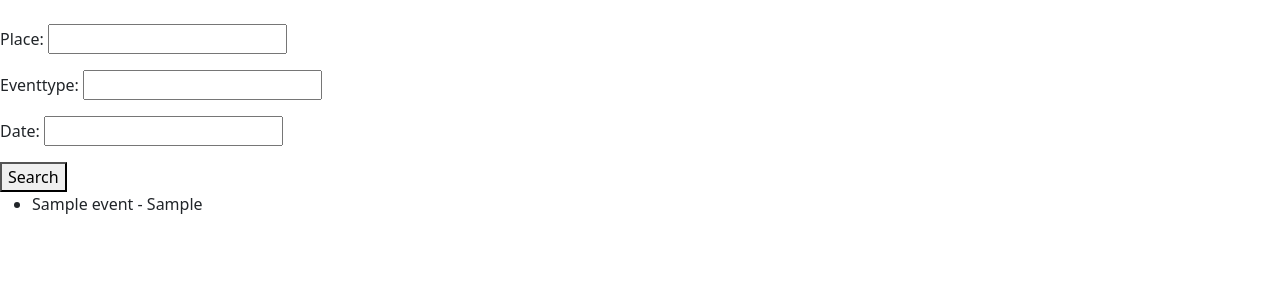
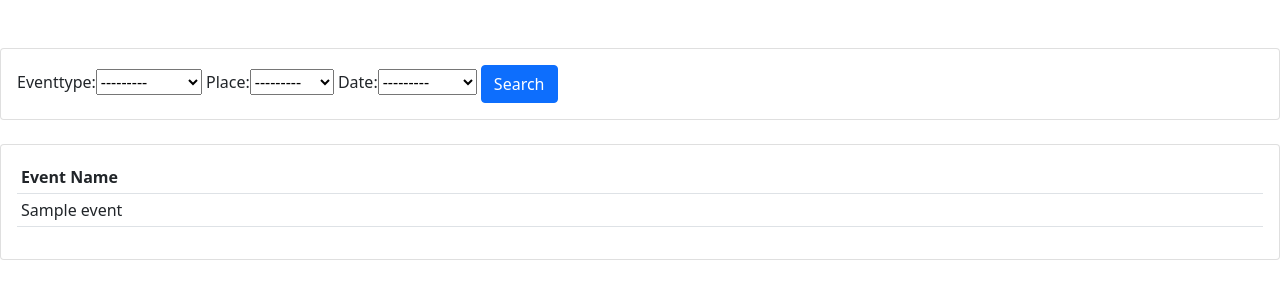
Before and after one commit to sezcaliskan/soft3101-g1-biletixx, a Django app: page /events/search in a window 1280 px wide. Shown: the part 56-356 px from the top of the page. Run offline with Django 3.2, Linux system fonts and the light colour scheme; tables that the repository leaves empty hold one stand-in row (values such as "Sample post").

Commit message:
fitered search added. reset password updated.

```diff
--- a/biletixx_website/accounts/urls.py
+++ b/biletixx_website/accounts/urls.py
@@ -20,4 +20,5 @@
     path('profile/', views.profile, name='profile'),
 
 
+
 ]
--- a/biletixx_website/accounts/views.py
+++ b/biletixx_website/accounts/views.py
@@ -17,10 +17,12 @@
 from django.utils.http import urlsafe_base64_encode
 from django.contrib.auth.tokens import default_token_generator
 from django.utils.encoding import force_bytes
+from django.contrib.auth import logout
 
 def profile(request):
     context = {}
     return render(request, 'registration/profile.html')
+
 
 
 class SignUpView(TemplateView):
--- a/biletixx_website/biletixx_website/settings.py
+++ b/biletixx_website/biletixx_website/settings.py
@@ -14,6 +14,8 @@
 
 # Build paths inside the project like this: BASE_DIR / 'subdir'.
 BASE_DIR = Path(__file__).resolve().parent.parent
+
+LOGOUT_REDIRECT_URL = '/'
 
 
 EMAIL_BACKEND = 'django.core.mail.backends.console.EmailBackend'
--- a/biletixx_website/biletixx_website/urls.py
+++ b/biletixx_website/biletixx_website/urls.py
@@ -34,7 +34,7 @@
      name='password_reset_done'),
 
     path('reset/<uidb64>/<token>/', auth_views.PasswordResetConfirmView.as_view(), name='password_reset_confirm'),
-    path('password_reset/', auth_views.PasswordResetView.as_view(), name='password_reset'),
+    path('password_reset/', auth_views.PasswordResetView.as_view(template_name='password/password_reset_form.html'), name='password_reset'),
 
     path('reset/done/', auth_views.PasswordResetCompleteView.as_view(template_name='password/password_reset_complete.html'),
      name='password_reset_complete'),
--- a/biletixx_website/events/admin.py
+++ b/biletixx_website/events/admin.py
@@ -1,5 +1,7 @@
 from django.contrib import admin
 
-from .models import Event
+from .models import *
 
 admin.site.register(Event)
+admin.site.register(Ticket_Class)
+admin.site.register(EventTicketSell)
--- a/biletixx_website/events/filters.py
+++ b/biletixx_website/events/filters.py
@@ -1,10 +1,12 @@
-import django_filters
-
+import django_filters as df
+from django import forms
 from .models import *
 
 
 
-class EventFilter(django_filters.FilterSet):
+class EventFilter(df.FilterSet):
+
+
     class Meta:
         model = Event
-        fields = ['place', 'eventtype', 'date', ]
+        fields = ['eventtype','place','date']
--- a/biletixx_website/events/models.py
+++ b/biletixx_website/events/models.py
@@ -2,7 +2,41 @@
 
 
 class Event(models.Model):
+    EVENTTYPE = (
+                   ('Concert', 'Concert'),
+                   ('StageShow', 'StageShow'),
+                   )
+
+    EVENTPLACE = (
+                   ('Istanbul', 'Istanbul'),
+                   ('Ankara', 'Ankara'),
+                   )
+
+    EVENTDATE = (
+                   ('Today', 'Today'),
+                   ('NextWeek', 'NextWeek'),
+                   )
+
+
+
+
     name = models.CharField(max_length=100)
-    place = models.CharField(max_length=100)
-    eventtype = models.CharField(max_length=100)
-    date = models.CharField(max_length=100)
+    place = models.CharField(max_length=200, null=True, choices=EVENTPLACE)
+    eventtype = models.CharField(max_length=200, null=True, choices=EVENTTYPE)
+    date = models.CharField(max_length=200, null=True, choices=EVENTDATE)
+
+
+
+class Ticket_Class(models.Model):
+    price = models.IntegerField()
+    ticketname = models.CharField(max_length=100)
+
+
+
+class EventTicketSell(models.Model):
+    event= models.ForeignKey(Event,on_delete=models.CASCADE)
+    ticket= models.ForeignKey(Ticket_Class,on_delete=models.CASCADE)
+    max_sellable_tickets= models.IntegerField()
+
+    def __str__(self):
+        return self.event.name
--- a/biletixx_website/events/templates/events/search.html
+++ b/biletixx_website/events/templates/events/search.html
@@ -1,13 +1,45 @@
 {% extends 'events/base.html' %}
 
 {% block content %}
-  <form method="get">
-    {{ filter.form.as_p }}
-    <button type="submit">Search</button>
-  </form>
-  <ul>
-  {% for event in filter.qs %}
-    <li>{{ event.name }} - {{ event.eventtype }}</li>
-  {% endfor %}
-  </ul>
+<br>
+<div class="row">
+	<div class="col">
+		<div class="card card-body">
+
+			<form method="get">
+				{{event_filter.form}}
+
+
+		    <button class="btn btn-primary" type="submit">Search</button>
+		  </form>
+
+		</div>
+	</div>
+
+</div>
+<br>
+
+<div class="row">
+	<div class="col-md">
+		<div class="card card-body">
+			<table class="table table-sm">
+				<tr>
+					<th>Event Name</th>
+
+				</tr>
+
+				{% for event in event_list %}
+
+				<tr>
+					<td>{{event.name}}</td>
+
+
+				</tr>
+				{% endfor %}
+
+			</table>
+		</div>
+	</div>
+</div>
+
 {% endblock %}
--- a/biletixx_website/events/views.py
+++ b/biletixx_website/events/views.py
@@ -15,6 +15,7 @@
 
     event_list = Event.objects.all()
     event_filter = EventFilter(request.GET,queryset=event_list)
+    event_list = event_filter.qs
 
-
-    return render(request, 'events/search.html', {'filter': event_filter})
+    context = { 'event_filter':event_filter ,'event_list':event_list }
+    return render(request, 'events/search.html', context)
```
Also changed, not shown: biletixx_website/accounts/migrations/0001_initial.py, biletixx_website/events/migrations/0001_initial.py, biletixx_website/events/migrations/0002_auto_20211216_1354.py (added), biletixx_website/events/migrations/0003_auto_20211216_1450.py (added), biletixx_website/events/migrations/0004_auto_20211216_1628.py (added).
